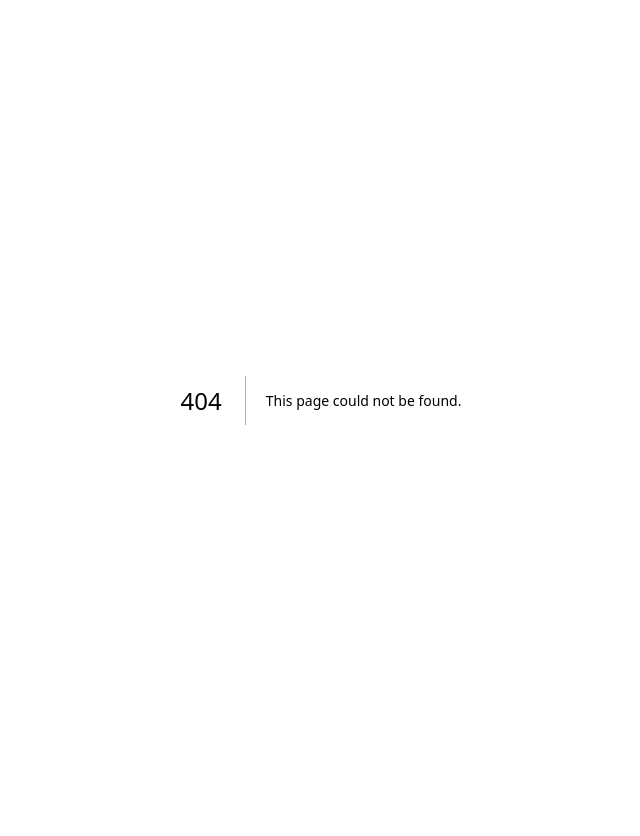
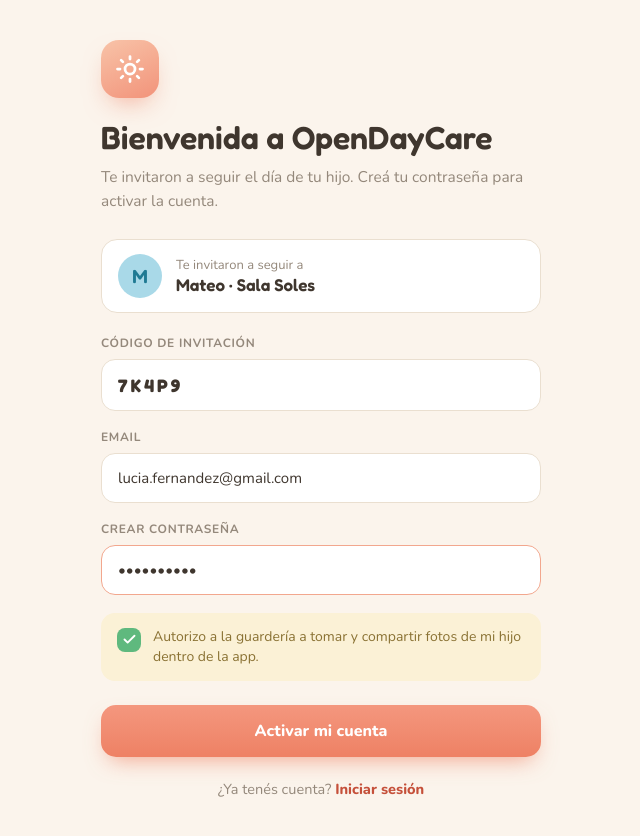
Before and after one commit to DiegoSanMo/06-open-daycare, a Next.js app: page /activate-account in a window 1280 px wide. Before the commit this address had no page. Shown: the top 836 px of the page, without its empty margins (319-959 px from the left). Before the commit the page ends 800 px from the top, so only its background shows below. Built offline with nearby package versions, Linux system fonts and the light colour scheme.

Commit message:
Added teh activate account screen

```diff
--- /dev/null
+++ b/app/activate-account/page.tsx
@@ -0,0 +1,127 @@
+import Link from "next/link";
+
+import { activationFixture } from "../_data/auth";
+
+const inputClassName =
+  "w-full rounded-[14px] border-[1.5px] bg-white px-4 py-[14px] text-[15px] text-ink placeholder:text-field-placeholder focus:outline-none";
+
+const labelClassName =
+  "mb-2 block text-[12px] font-bold tracking-[0.7px] text-muted";
+
+export default function ActivateAccountPage() {
+  return (
+    <div className="flex min-h-screen items-center justify-center bg-auth-bg p-10">
+      <div className="w-full max-w-[440px]">
+        <div className="mb-[22px] flex h-[58px] w-[58px] items-center justify-center rounded-[18px] bg-linear-[155deg,#F8C3A8,#F2937A] shadow-[0_12px_26px_-10px_rgba(238,129,100,0.65)]">
+          <svg
+            width="30"
+            height="30"
+            viewBox="0 0 24 24"
+            fill="none"
+            stroke="currentColor"
+            strokeWidth="2.2"
+            strokeLinecap="round"
+            strokeLinejoin="round"
+            className="text-white"
+          >
+            <circle cx="12" cy="12" r="4" />
+            <path d="M12 2v2M12 20v2M4.9 4.9l1.4 1.4M17.7 17.7l1.4 1.4M2 12h2M20 12h2M4.9 19.1l1.4-1.4M17.7 6.3l1.4-1.4" />
+          </svg>
+        </div>
+
+        <h1 className="mb-2 font-display text-[32px] font-semibold leading-[1.15] text-ink">
+          Bienvenida a OpenDayCare
+        </h1>
+        <p className="mb-[26px] text-[15.5px] leading-[1.55] text-muted">
+          Te invitaron a seguir el día de tu hijo. Creá tu contraseña para activar
+          la cuenta.
+        </p>
+
+        <div className="mb-[22px] flex items-center gap-[14px] rounded-[16px] border-[1.5px] border-field-border bg-white p-[14px_16px]">
+          <div className="flex h-11 w-11 flex-none items-center justify-center rounded-full bg-[#A9D9E8] font-display text-[19px] font-semibold text-[#1F7A93]">
+            {activationFixture.childInitial}
+          </div>
+          <div>
+            <div className="text-[13px] text-muted">
+              {activationFixture.invitationLabel}
+            </div>
+            <div className="font-display text-[17px] font-semibold text-ink">
+              {activationFixture.childLabel}
+            </div>
+          </div>
+        </div>
+
+        <label htmlFor="invite-code" className={labelClassName}>
+          CÓDIGO DE INVITACIÓN
+        </label>
+        <input
+          id="invite-code"
+          defaultValue={activationFixture.inviteCode}
+          className={`mb-[18px] border-field-border font-display text-[18px] font-bold tracking-[3px] ${inputClassName}`}
+        />
+
+        <label htmlFor="activation-email" className={labelClassName}>
+          EMAIL
+        </label>
+        <input
+          id="activation-email"
+          type="email"
+          defaultValue={activationFixture.email}
+          className={`mb-[18px] border-field-border ${inputClassName}`}
+        />
+
+        <label htmlFor="activation-password" className={labelClassName}>
+          CREAR CONTRASEÑA
+        </label>
+        <input
+          id="activation-password"
+          type="password"
+          defaultValue={activationFixture.password}
+          className={`mb-[18px] border-[#F2A78E] ${inputClassName}`}
+        />
+
+        <label className="mb-6 flex cursor-pointer items-start gap-[12px] rounded-[14px] bg-[#FBF1D6] p-[14px_16px]">
+          <input
+            type="checkbox"
+            defaultChecked
+            readOnly
+            aria-label={activationFixture.consentLabel}
+            className="peer sr-only"
+          />
+          <span className="mt-[1px] flex h-6 w-6 flex-none items-center justify-center rounded-[8px] bg-[#5FB97E] peer-focus-visible:outline-2 peer-focus-visible:outline-offset-2 peer-focus-visible:outline-[#5FB97E]">
+            <svg
+              width="15"
+              height="15"
+              viewBox="0 0 24 24"
+              fill="none"
+              stroke="currentColor"
+              strokeWidth="3"
+              strokeLinecap="round"
+              strokeLinejoin="round"
+              className="text-white"
+            >
+              <polyline points="20 6 9 17 4 12" />
+            </svg>
+          </span>
+          <span className="text-[14px] leading-[1.45] text-[#8A7234]">
+            {activationFixture.consentLabel}
+          </span>
+        </label>
+
+        <a
+          aria-disabled="true"
+          className="block w-full rounded-[15px] bg-linear-[180deg,#F4977E,#EE8164] px-[15px] py-[15px] text-center text-[16px] font-extrabold text-white shadow-[0_10px_22px_-8px_rgba(238,129,100,0.7)]"
+        >
+          Activar mi cuenta
+        </a>
+
+        <p className="mt-[22px] text-center text-[14.5px] text-muted">
+          ¿Ya tenés cuenta?{" "}
+          <Link href="/login" className="font-extrabold text-brand-strong">
+            Iniciar sesión
+          </Link>
+        </p>
+      </div>
+    </div>
+  );
+}
```
